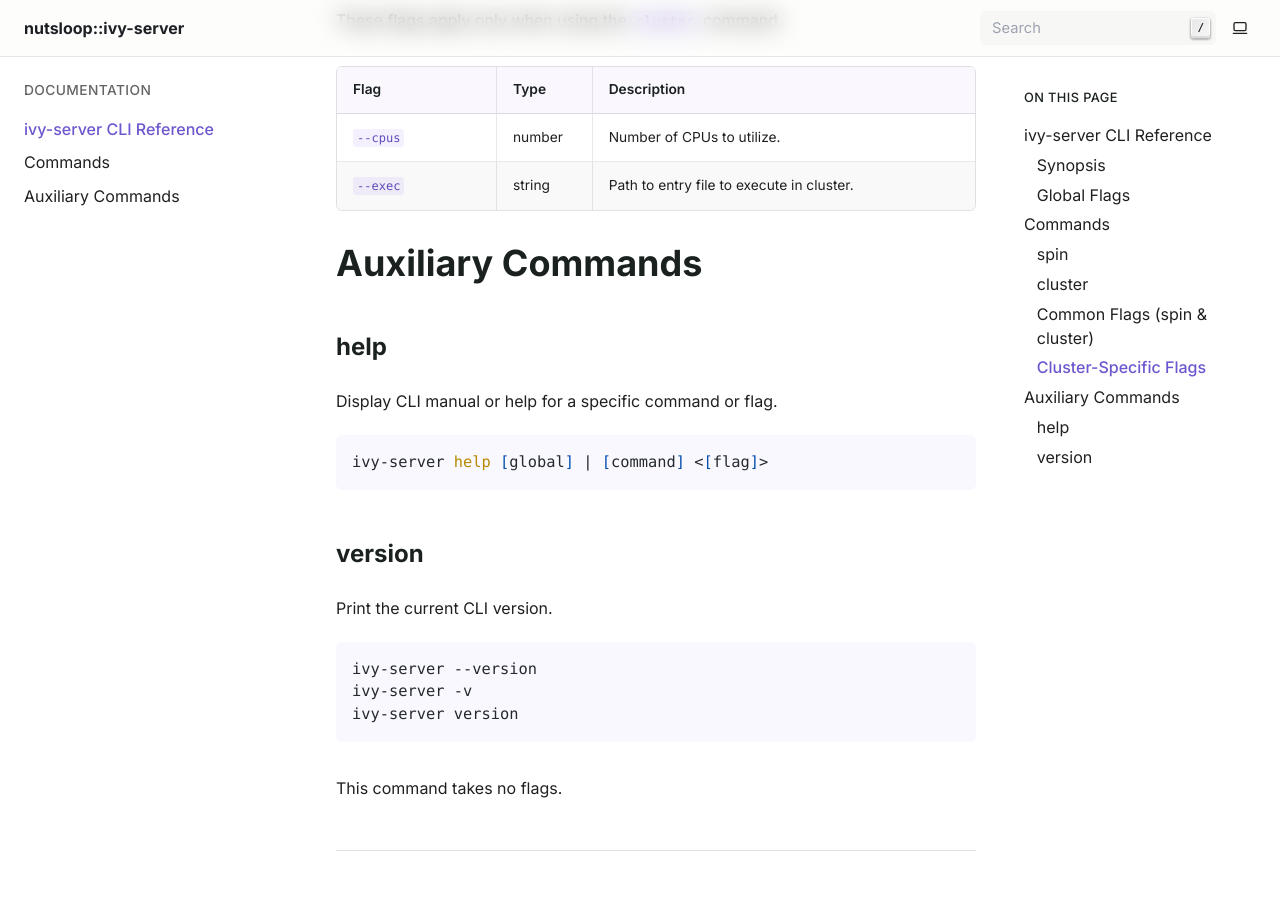
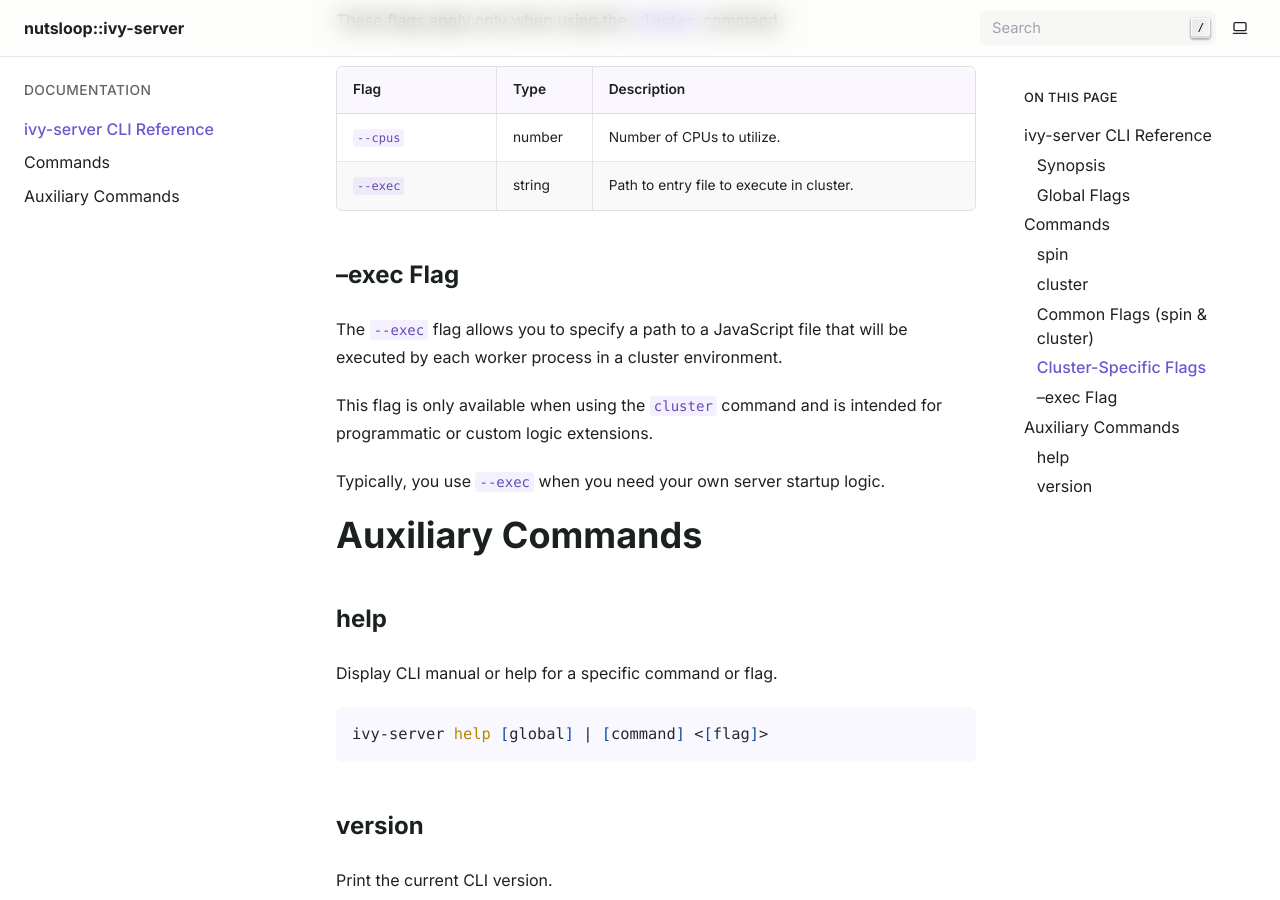
Before and after one commit to nutsloop/ivy-server.js, a Sphinx documentation site: the page built from docs/source/cli.rst, in a window 1280 px wide and 900 px high, scrolled down 2762 px. Built offline with Sphinx 7.4.7, drawn with Linux system fonts in a browser that asks for light colours.

Commit message:
Add `--exec` flag documentation
Document the `--exec` flag for custom cluster logic.

- Added `--exec` flag section to CLI documentation.
- Explained its usage for custom worker process logic.
- Noted its availability under the `cluster` command.

```diff
--- a/docs/source/cli.rst
+++ b/docs/source/cli.rst
@@ -149,6 +149,16 @@ These flags apply only when using the ``cluster`` command.
      - string
      - Path to entry file to execute in cluster.
 
+.. _--exec:
+
+--exec Flag
+-----------
+
+The ``--exec`` flag allows you to specify a path to a JavaScript file that will be executed by each worker process in a cluster environment.
+
+This flag is only available when using the ``cluster`` command and is intended for programmatic or custom logic extensions.
+
+Typically, you use ``--exec`` when you need your own server startup logic.
 
 Auxiliary Commands
 ==================
```
